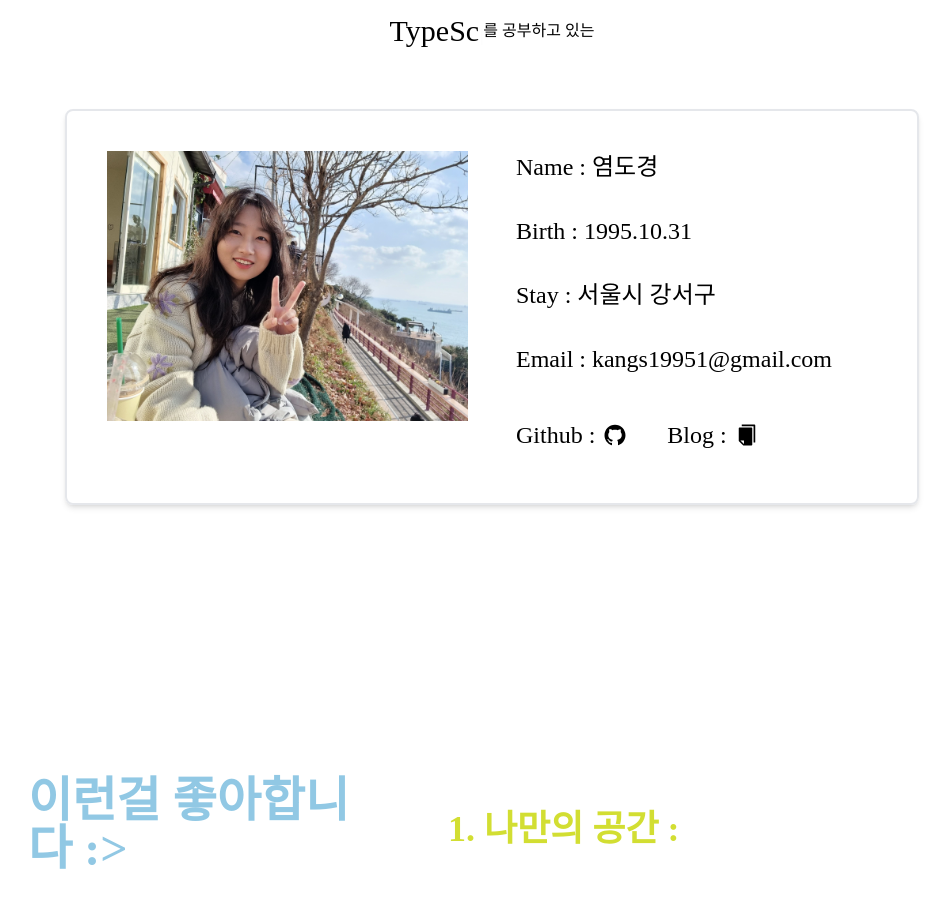
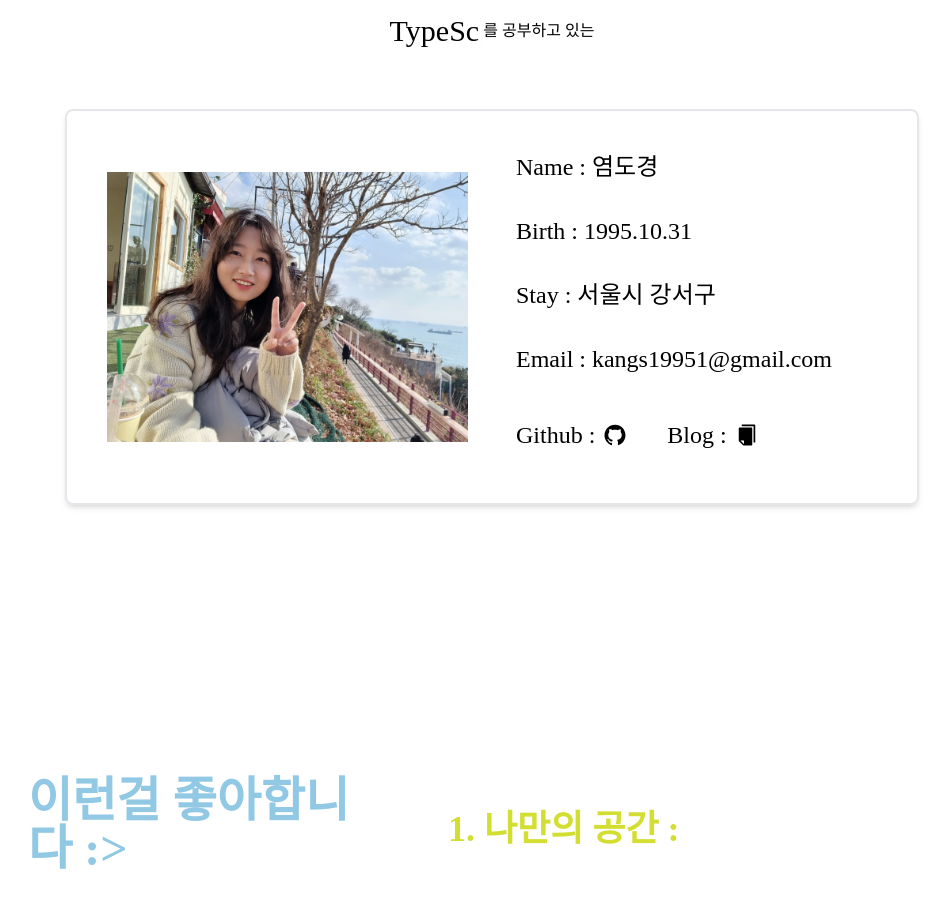
Before and after one commit to yeomdogyeong/my_portfolio, a React (Create React App) app: page / in a window 1280 px wide. Shown: the part 1040-1947 px from the top of the page, without its empty margins (148-1098 px from the left). Built offline with nearby package versions, Linux system fonts and the light colour scheme; a web font is replaced by a local one.

Commit message:
[style]profile 크기조정

```diff
--- a/src/components/Profile.tsx
+++ b/src/components/Profile.tsx
@@ -28,12 +28,12 @@ const Profile: React.FC<MyProfile> = ({ member }) => {
         isDarkMode ? "text-gray-200" : ""
       } ${isDarkMode ? "bg-[#4D3C77]" : ""} ${
         isDarkMode ? "border-gray-500" : ""
-      } flex flex-col m-4 p-4 border-2 shadow-md rounded-lg w-full  md:flex-row md:w-2/3 h-full`}
+      } z-5 flex flex-col m-4 p-4 border-2 shadow-md rounded-lg w-full md:flex-row lg:w-2/3 h-full`}
     >
-      <div className="w-full md:w-1/2">
+      <div className="w-full lg:w-1/2 flex items-center justify-center">
         <img className="rounded-3xl w-full p-6" src={yeom} alt="Ebichu" />
       </div>
-      <div className="flex flex-col justify-center items-center md:items-start w-full md:w-1/2 p-6 text-2xl md:text-lg lg:text-2xl">
+      <div className="flex flex-col justify-center items-center md:items-start w-full lg:w-1/2 p-6 text-2xl lg:text-2xl">
         {member.map((data, index) => (
           <div key={index}>
             <span className="flex flex-row mb-8">Name : {data.name}</span>
```
